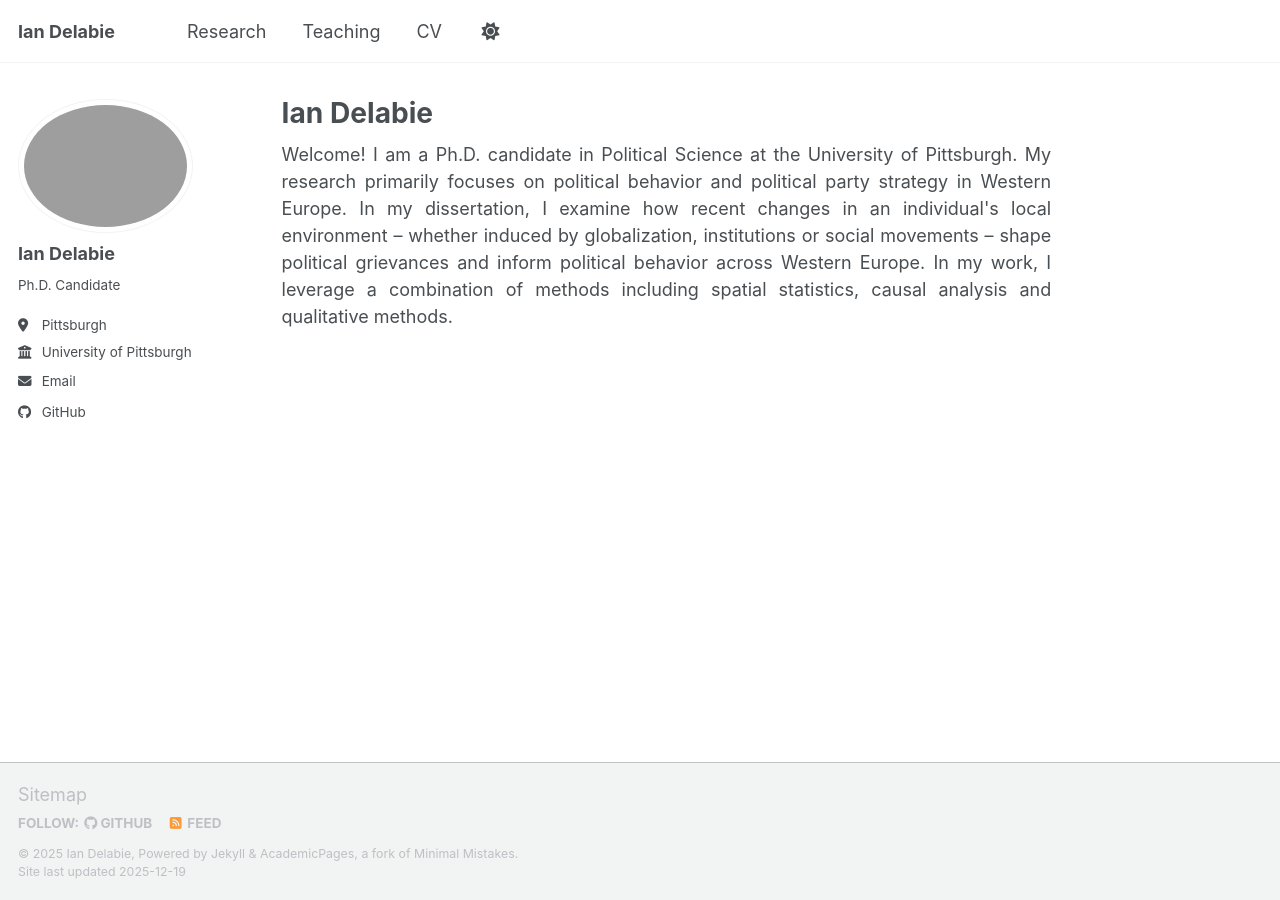
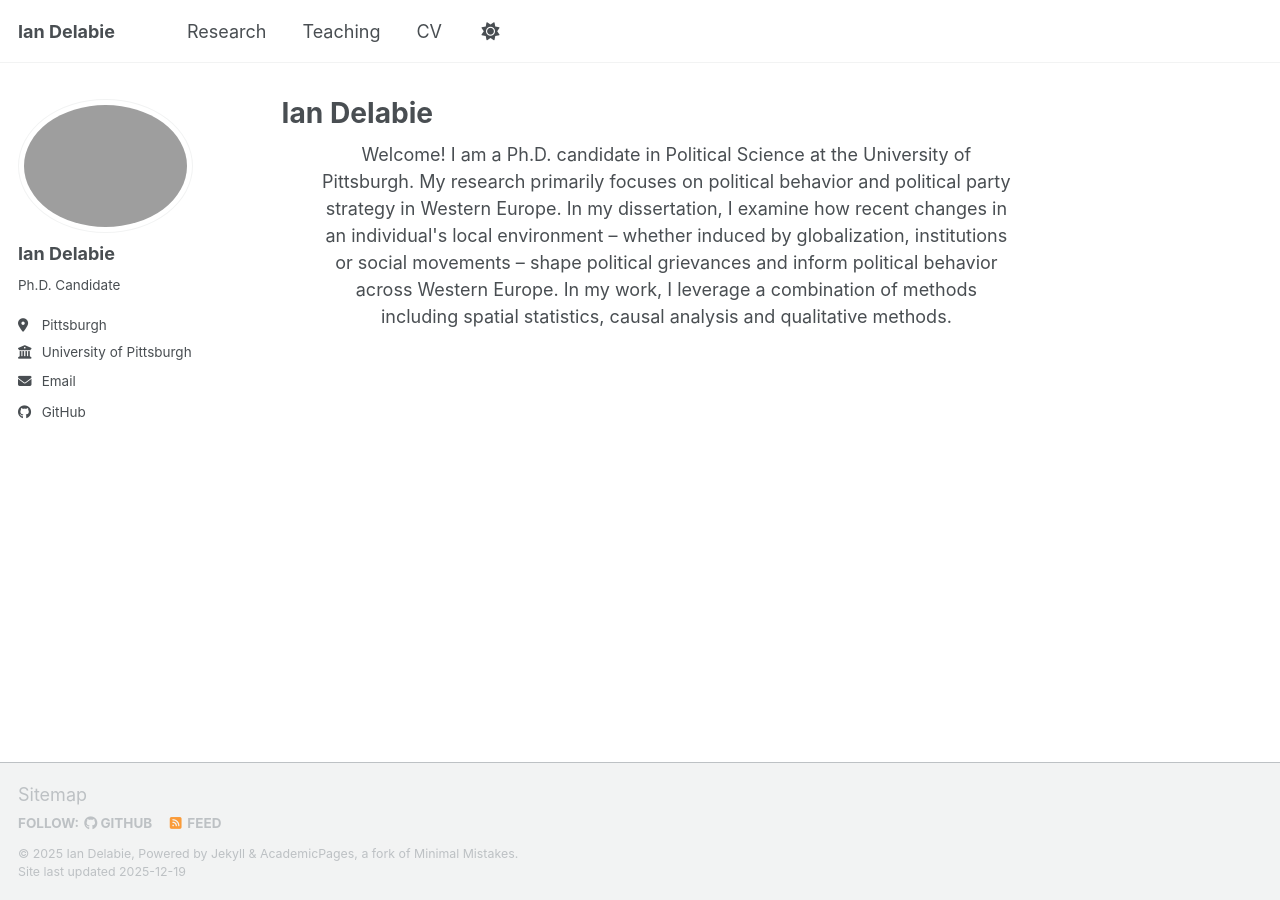
Before and after one commit to idelabie/idelabie.github.io, a Jekyll site: the page built from index.md, in a window 1280 px wide. Built offline with Jekyll 4.4.1, drawn with Linux system fonts in a browser that asks for light colours; a script bundle is joined from its source files by our own code; library files that are not in the unit come from our copies.

Commit message:
Update index.md

```diff
--- a/index.md
+++ b/index.md
@@ -4,7 +4,7 @@
 author_profile: true
 ---
 
-<div style="text-align: justify;">
+<div style="max-width: 700px; margin: 0 auto; text-align: center;">
 
 Welcome! I am a Ph.D. candidate in Political Science at the University of Pittsburgh. My research primarily focuses on political behavior and political party strategy in Western Europe. In my dissertation, I examine how recent changes in an individual's local environment – whether induced by globalization, institutions or social movements – shape political grievances and inform political behavior across Western Europe. In my work, I leverage a combination of methods including spatial statistics, causal analysis and qualitative methods.
 
```
